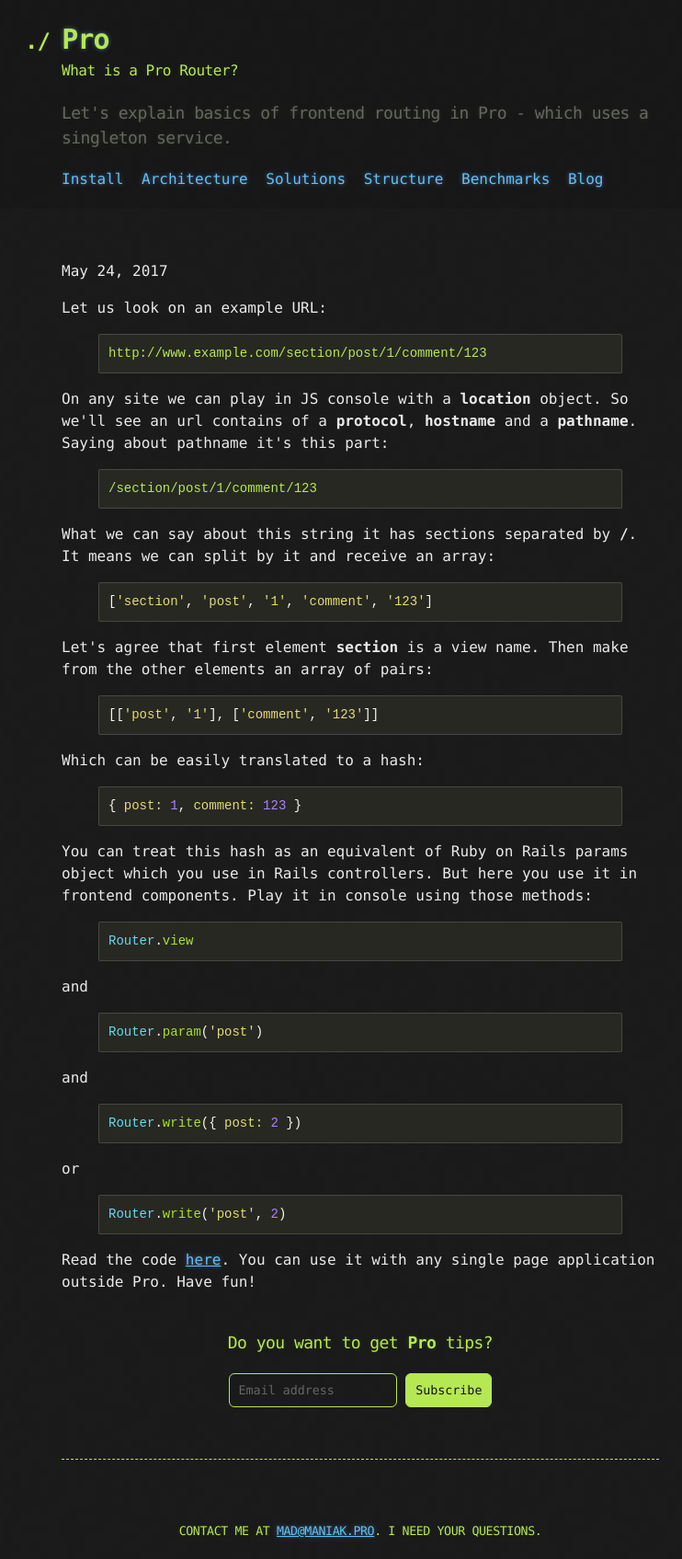
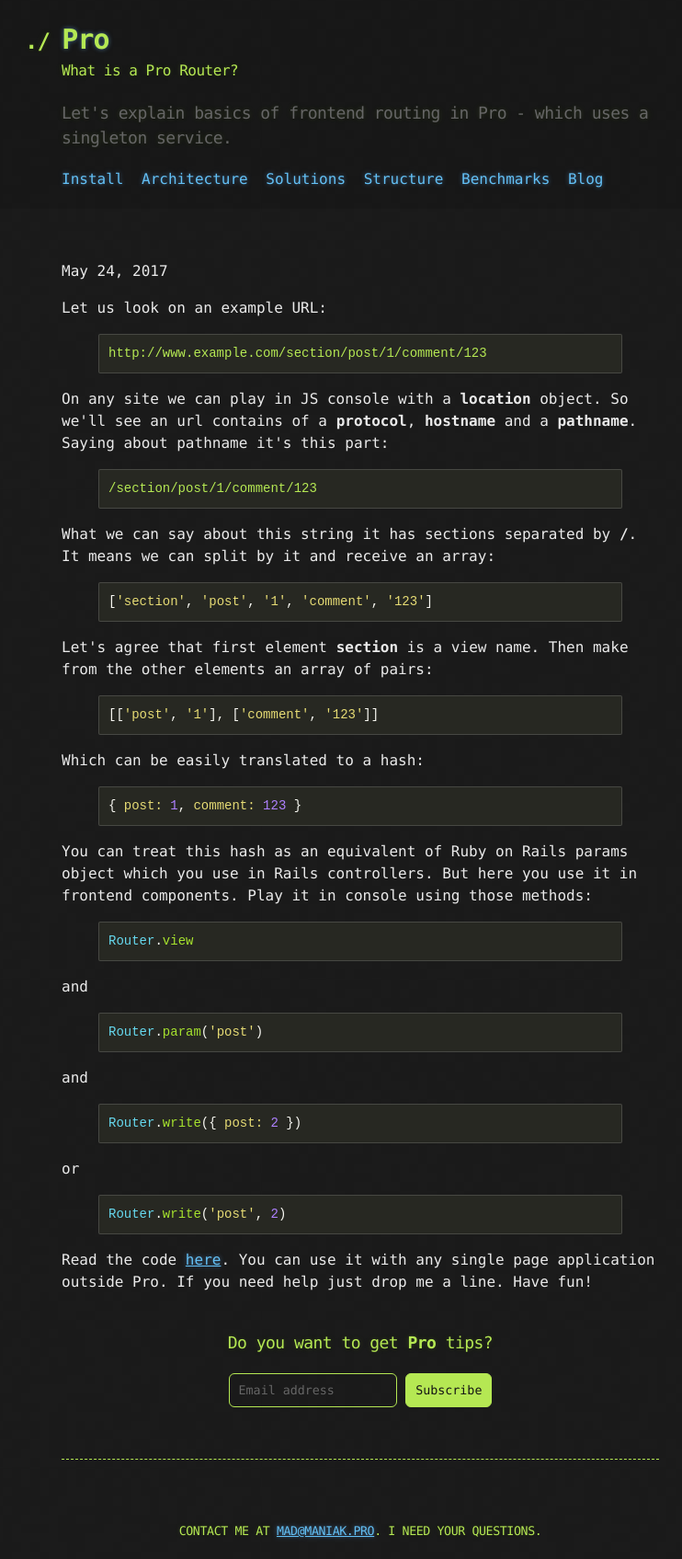
Before and after one commit to madmaniak/pro, a Jekyll site: the page built from _posts/2017-05-24-what-is-a-pro-router.html, in a window 1280 px wide. Shown: the whole page at 92% size, without its empty margins (248-990 px from the left). Built offline with Jekyll 4.4.1, drawn with Linux system fonts in a browser that asks for light colours; Markdown is read by kramdown in place of the engine named in the settings; comment, search, counter and statistics services are not loaded.

Commit message:
I can help

```diff
--- a/_posts/2017-05-24-what-is-a-pro-router.html
+++ b/_posts/2017-05-24-what-is-a-pro-router.html
@@ -67,5 +67,5 @@ Router.write('post', 2)
 
 Read the code <a href='https://github.com/madmaniak/pro/blob/master/framework/components/router/router.coffee'>here</a>.
 
-You can use it with any single page application outside Pro. Have fun!
+You can use it with any single page application outside Pro. If you need help just drop me a line. Have fun!
 </p>
```
